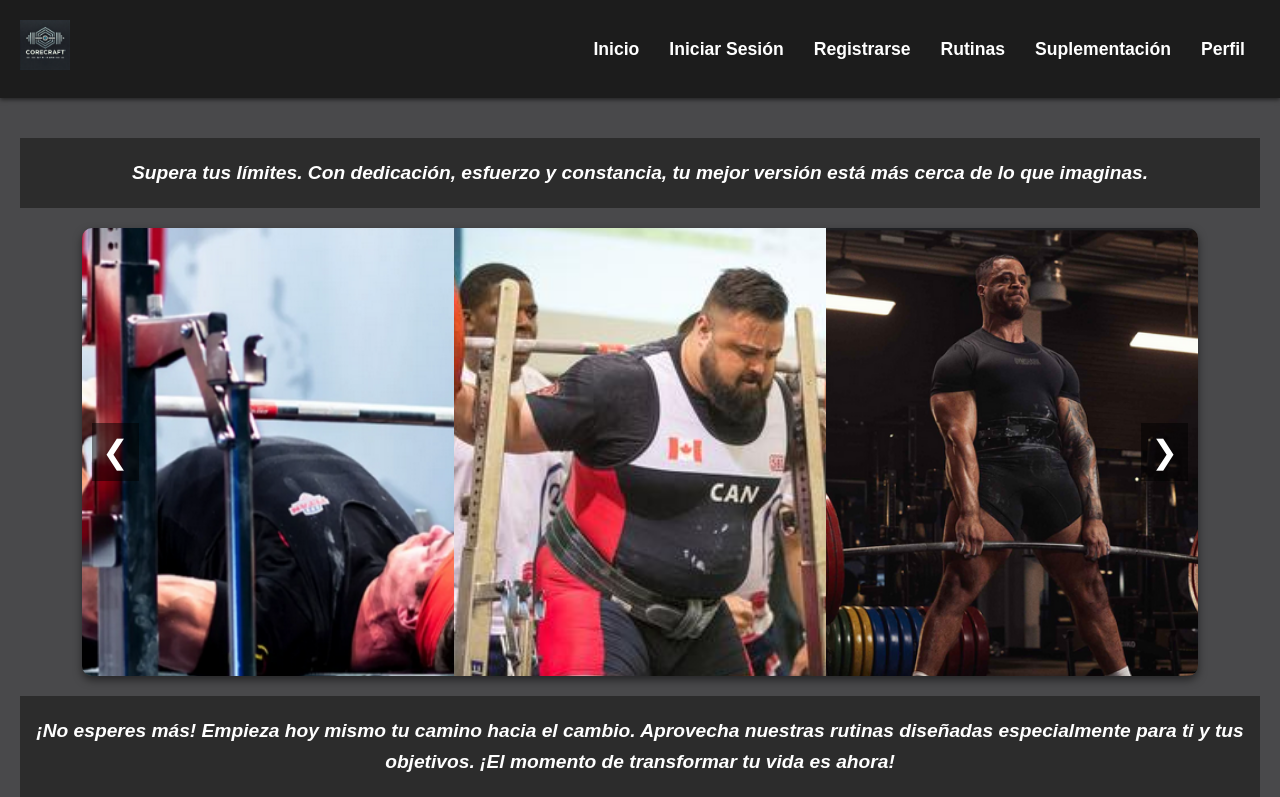
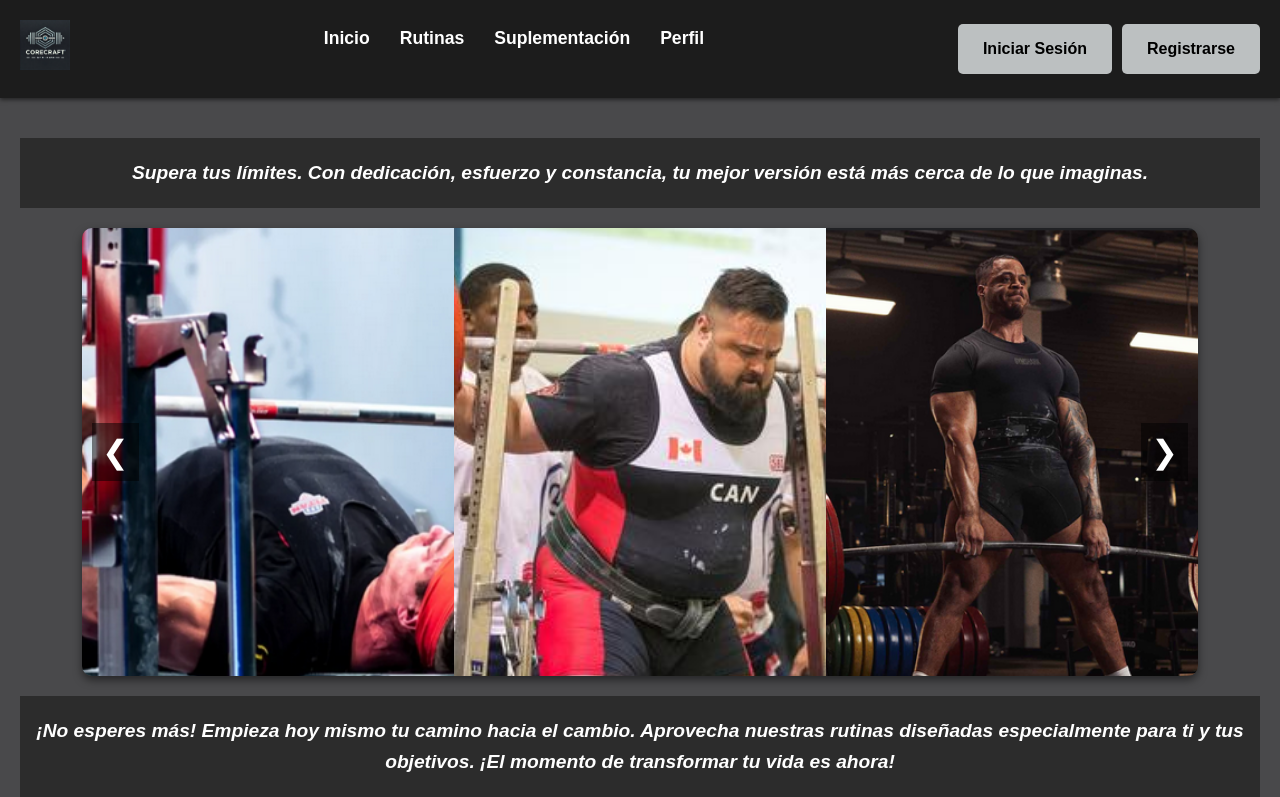
Before and after one commit to VictorArdite/corecraft, a PHP site: page / in a window 1280 px wide. Shown: the top 797 px of the page. Run offline with PHP 8.4, Linux system fonts and the light colour scheme.

Commit message:
Cambios botones pantalla inicial

```diff
--- a/app/views/home.php
+++ b/app/views/home.php
@@ -5,7 +5,7 @@
     <meta name="viewport" content="width=device-width, initial-scale=1.0">
     <title>CoreCraft - Inicio</title>
     <link rel="stylesheet" href="css/global.css">
-    <link rel="stylesheet" href="css/home.css"> <!-- Ruta  al archivo CSS -->
+    <link rel="stylesheet" href="css/home.css"> <!-- Ruta al archivo CSS -->
 </head>
 <body>
     <header>
@@ -17,12 +17,14 @@
         <nav>
             <ul>
                 <li><a href="index.php?action=home">Inicio</a></li>
-                <li><a href="index.php?action=login">Iniciar Sesión</a></li>
-                <li><a href="index.php?action=register">Registrarse</a></li>
                 <li><a href="index.php?action=rutinas">Rutinas</a></li>
                 <li><a href="index.php?action=suplementacion">Suplementación</a></li>
                 <li><a href="index.php?action=perfil">Perfil</a></li>
             </ul>
+            <div class="auth-buttons">
+                <a href="index.php?action=login" class="auth-button">Iniciar Sesión</a>
+                <a href="index.php?action=register" class="auth-button">Registrarse</a>
+            </div>
         </nav>
     </header>
     <main>
--- a/public/css/home.css
+++ b/public/css/home.css
@@ -11,7 +11,7 @@ header {
     padding: 20px;
     display: flex;
     align-items: center;
-    justify-content: space-between;
+    justify-content: space-between; /* Espacio entre el logo y los botones */
     width: 100%;
     box-shadow: 0 2px 4px rgba(0, 0, 0, 0.5);
 }
@@ -20,11 +20,19 @@ header .logo img {
     height: 50px; /* Ajusta el tamaño del logo según sea necesario */
 }
 
+nav {
+    flex-grow: 1; /* Permite que el contenedor de navegación ocupe el espacio disponible */
+    display: flex;
+    justify-content: center; /* Centramos todo el contenido dentro de la barra de navegación */
+}
+
 nav ul {
     list-style: none;
     padding: 0;
     margin: 0;
     display: flex;
+    justify-content: center; /* Asegura que los elementos se centren */
+    width: 100%;
 }
 
 nav ul li {
@@ -40,6 +48,30 @@ nav ul li a {
 
 nav ul li a:hover {
     text-decoration: underline;
+}
+
+.auth-buttons {
+    display: flex;
+    gap: 10px; /* Espacio entre los botones */
+}
+
+.auth-button {
+    padding: 12px 25px; /* Aumentamos el padding para hacer los botones más largos */
+    background-color: #bcc0c1; /* Fondo gris claro para los botones */
+    color: #000;
+    font-size: 1em; /* Mantengo el tamaño original del texto */
+    text-decoration: none;
+    border-radius: 5px;
+    font-weight: bold;
+    transition: background-color 0.3s ease, color 0.3s ease;
+    border: none;
+    display: inline-block; /* Aseguramos que los botones se comporten como bloques en línea */
+    white-space: nowrap; /* Evita que el texto se divida en varias líneas */
+}
+
+.auth-button:hover {
+    background-color: #000; /* Fondo negro al hacer hover */
+    color: #fff; /* Texto blanco al hacer hover */
 }
 
 main {
@@ -66,6 +98,7 @@ main {
     margin: 0;
     font-style: italic; /* Para dar un toque de énfasis */
 }
+
 /* Estilo del carrusel */
 .carousel {
     position: relative;
```
